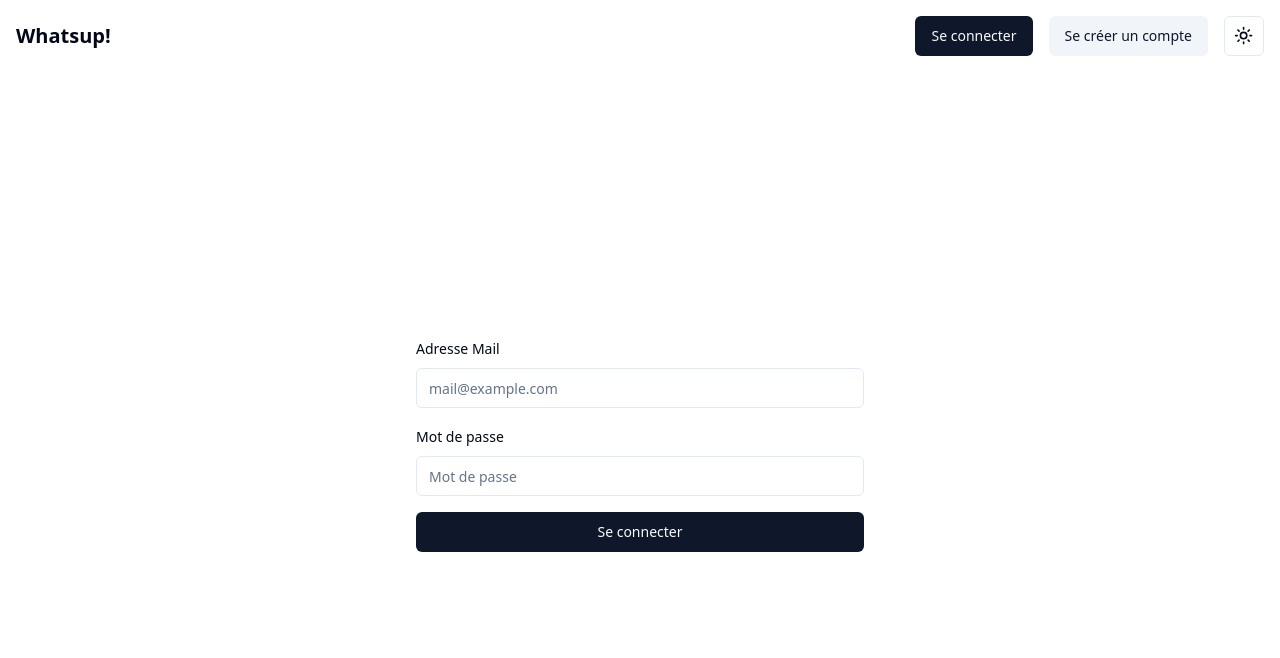
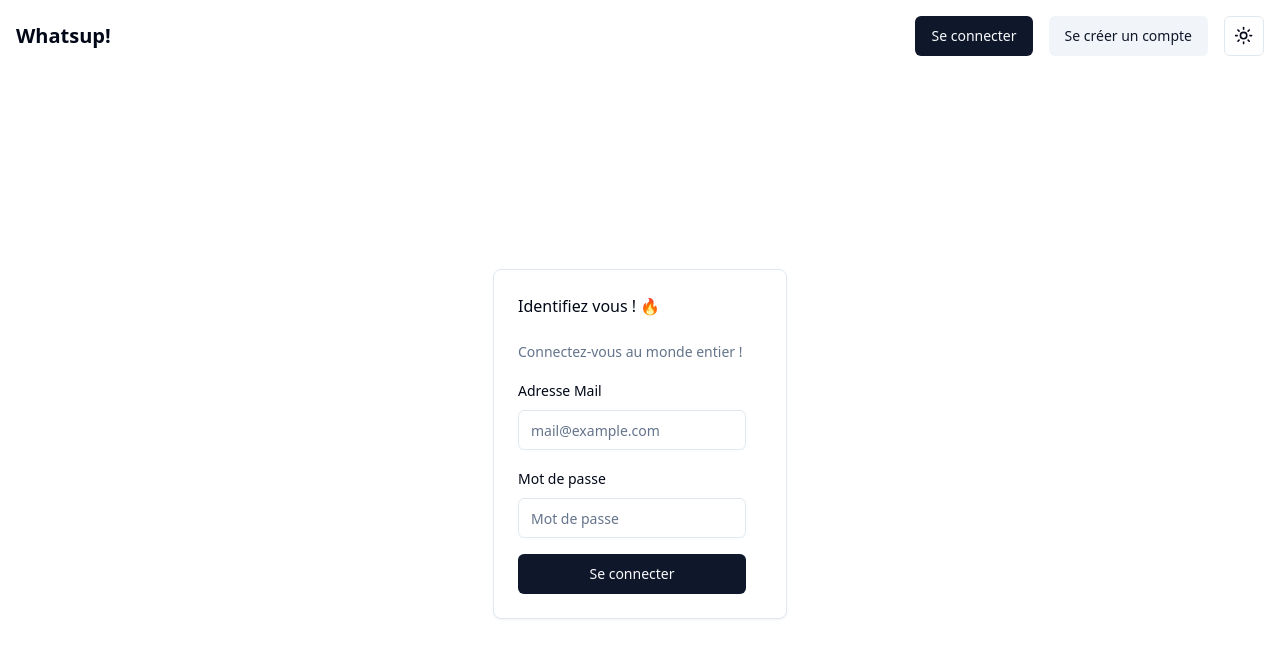
Before and after one commit to AntoineRai/courswhatsup-front, a Next.js app: page /login in a window 1280 px wide. Shown: the top 658 px of the page. Built offline with nearby package versions, Linux system fonts and the light colour scheme.

Commit message:
Front Stable

```diff
--- a/components/auth/signin.tsx
+++ b/components/auth/signin.tsx
@@ -12,6 +12,14 @@
   FormLabel,
   FormMessage,
 } from "@/components/ui/form";
+import {
+  Card,
+  CardContent,
+  CardDescription,
+  CardFooter,
+  CardHeader,
+  CardTitle,
+} from "@/components/ui/card";
 import { Input } from "@/components/ui/input";
 import { Button } from "@/components/ui/button";
 
@@ -36,7 +44,12 @@
   };
 
   return (
-    <div className="flex flex-col items-center justify-center gap-4 w-full">
+    <Card className="pr-4">
+      <CardHeader>Identifiez vous ! 🔥</CardHeader>
+      <CardDescription className="pl-6 pb-4">
+        Connectez-vous au monde entier !
+      </CardDescription>
+      <CardContent>
         <Form {...form}>
           <form
             onSubmit={form.handleSubmit(handleSubmit)}
@@ -69,7 +82,11 @@
                   <FormItem>
                     <FormLabel>Mot de passe</FormLabel>
                     <FormControl>
-                    <Input placeholder="Mot de passe" type="password" {...field} />
+                      <Input
+                        placeholder="Mot de passe"
+                        type="password"
+                        {...field}
+                      />
                     </FormControl>
                     <FormMessage />
                   </FormItem>
@@ -81,7 +98,8 @@
             </Button>
           </form>
         </Form>
-    </div>
+      </CardContent>
+    </Card>
   );
 };
 
--- a/components/auth/signup.tsx
+++ b/components/auth/signup.tsx
@@ -11,15 +11,21 @@
   FormLabel,
   FormMessage,
 } from "@/components/ui/form";
+import {
+  Card,
+  CardContent,
+  CardDescription,
+  CardFooter,
+  CardHeader,
+  CardTitle,
+} from "@/components/ui/card";
 import { Input } from "@/components/ui/input";
 import { Button } from "@/components/ui/button";
 
 const formSchema = z
   .object({
     emailAdress: z.string().email({ message: "Email invalide" }),
-    password: z
-      .string()
-      .min(8, {
+    password: z.string().min(8, {
       message: "Le mot de passe doit contenir au moins 8 caractères",
     }),
     confirmPassword: z.string(),
@@ -42,7 +48,12 @@
   const handleSubmit = () => {};
 
   return (
-    <div className="flex flex-col items-center justify-center gap-4 w-full">
+    <Card className="pr-4">
+      <CardHeader>Créez votre compte ! 🔥</CardHeader>
+      <CardDescription className="pl-6 pb-4">
+        Rejoignez le monde entier !
+      </CardDescription>
+      <CardContent>
         <Form {...form}>
           <form
             onSubmit={form.handleSubmit(handleSubmit)}
@@ -75,7 +86,11 @@
                   <FormItem>
                     <FormLabel>Mot de passe</FormLabel>
                     <FormControl>
-                    <Input placeholder="Mot de passe" type="password" {...field} />
+                      <Input
+                        placeholder="Mot de passe"
+                        type="password"
+                        {...field}
+                      />
                     </FormControl>
                     <FormMessage />
                   </FormItem>
@@ -90,7 +105,11 @@
                   <FormItem>
                     <FormLabel>Confirmer le mot de passe</FormLabel>
                     <FormControl>
-                    <Input placeholder="Confirmer le mot de passe" type="password" {...field} />
+                      <Input
+                        placeholder="Confirmer le mot de passe"
+                        type="password"
+                        {...field}
+                      />
                     </FormControl>
                     <FormMessage />
                   </FormItem>
@@ -102,7 +121,8 @@
             </Button>
           </form>
         </Form>
-    </div>
+      </CardContent>
+    </Card>
   );
 };
 
--- /dev/null
+++ b/components/ui/card.tsx
@@ -0,0 +1,79 @@
+import * as React from "react"
+
+import { cn } from "@/lib/utils"
+
+const Card = React.forwardRef<
+  HTMLDivElement,
+  React.HTMLAttributes<HTMLDivElement>
+>(({ className, ...props }, ref) => (
+  <div
+    ref={ref}
+    className={cn(
+      "rounded-lg border bg-card text-card-foreground shadow-sm",
+      className
+    )}
+    {...props}
+  />
+))
+Card.displayName = "Card"
+
+const CardHeader = React.forwardRef<
+  HTMLDivElement,
+  React.HTMLAttributes<HTMLDivElement>
+>(({ className, ...props }, ref) => (
+  <div
+    ref={ref}
+    className={cn("flex flex-col space-y-1.5 p-6", className)}
+    {...props}
+  />
+))
+CardHeader.displayName = "CardHeader"
+
+const CardTitle = React.forwardRef<
+  HTMLParagraphElement,
+  React.HTMLAttributes<HTMLHeadingElement>
+>(({ className, ...props }, ref) => (
+  <h3
+    ref={ref}
+    className={cn(
+      "text-2xl font-semibold leading-none tracking-tight",
+      className
+    )}
+    {...props}
+  />
+))
+CardTitle.displayName = "CardTitle"
+
+const CardDescription = React.forwardRef<
+  HTMLParagraphElement,
+  React.HTMLAttributes<HTMLParagraphElement>
+>(({ className, ...props }, ref) => (
+  <p
+    ref={ref}
+    className={cn("text-sm text-muted-foreground", className)}
+    {...props}
+  />
+))
+CardDescription.displayName = "CardDescription"
+
+const CardContent = React.forwardRef<
+  HTMLDivElement,
+  React.HTMLAttributes<HTMLDivElement>
+>(({ className, ...props }, ref) => (
+  <div ref={ref} className={cn("p-6 pt-0", className)} {...props} />
+))
+CardContent.displayName = "CardContent"
+
+const CardFooter = React.forwardRef<
+  HTMLDivElement,
+  React.HTMLAttributes<HTMLDivElement>
+>(({ className, ...props }, ref) => (
+  <div
+    ref={ref}
+    className={cn("flex items-center p-6 pt-0", className)}
+    {...props}
+  />
+))
+CardFooter.displayName = "CardFooter"
+
+export { Card, CardHeader, CardFooter, CardTitle, CardDescription, CardContent }
```
Lines whose indentation alone changed are shown as unchanged.
